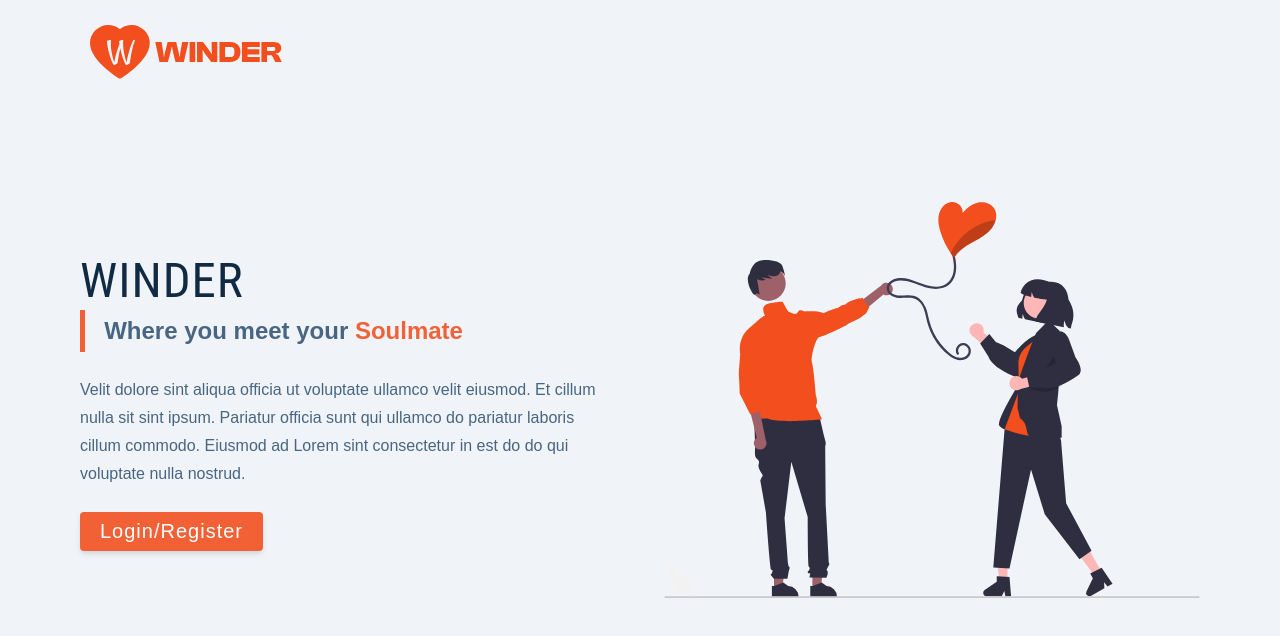
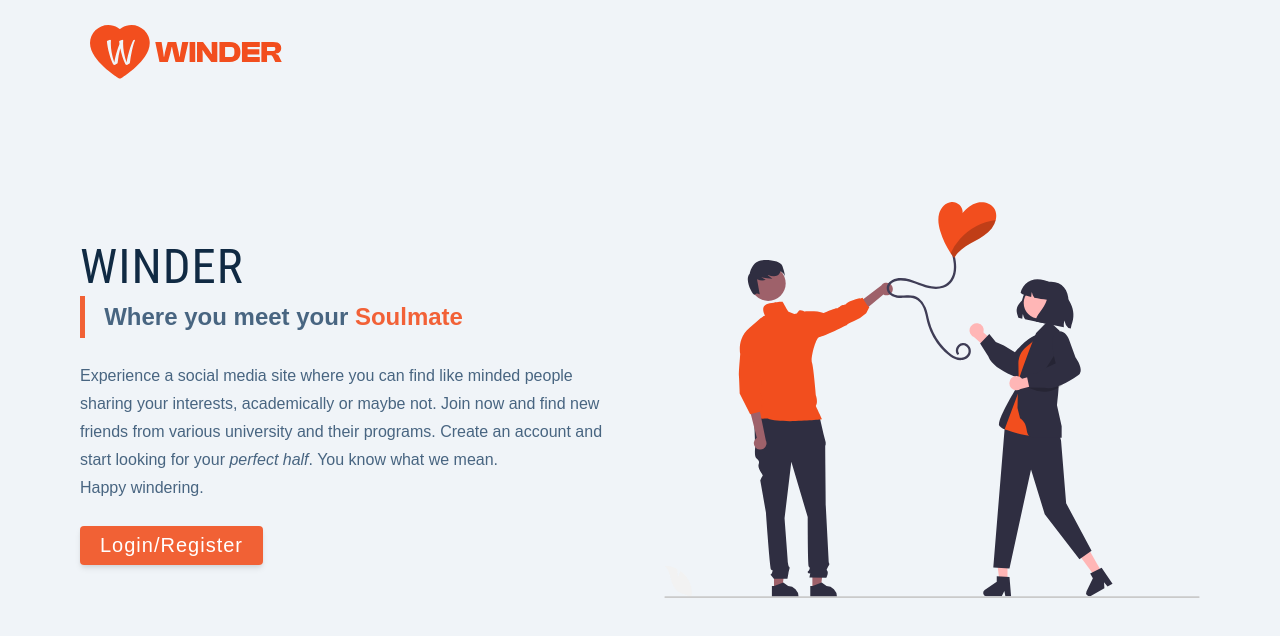
Before and after one commit to 0xs3gfau1t/winder, a React app in the folder client/: page / in a window 1280 px wide. Shown: the top 636 px of the page. Built offline with nearby package versions, Linux system fonts and the light colour scheme.

Commit message:
Esso workflow bujne prayas mai lord

```diff
--- a/client/src/pages/Landing.js
+++ b/client/src/pages/Landing.js
@@ -17,11 +17,11 @@ const Landing = () => {
 						Where you meet your <span>Soulmate</span>
 					</p>
 					<p>
-						Velit dolore sint aliqua officia ut voluptate ullamco
-						velit eiusmod. Et cillum nulla sit sint ipsum. Pariatur
-						officia sunt qui ullamco do pariatur laboris cillum
-						commodo. Eiusmod ad Lorem sint consectetur in est do do
-						qui voluptate nulla nostrud.
+						Experience a social media site where you can find like minded people
+						sharing your interests, academically or maybe not. Join now and find new
+						friends from various university and their programs. Create an account
+						and start looking for your <i>perfect half</i>. You know what we mean.<br></br>
+						Happy windering.
 					</p>
 					<Link to="/login" className="btn btn-hero">
 						Login/Register
--- a/client/src/pages/Login.js
+++ b/client/src/pages/Login.js
@@ -164,7 +164,7 @@ function Login() {
 					<FormText
 						type="password"
 						name="password2"
-						labelText="Confirmn password"
+						labelText="Confirm password"
 						value={values.password2}
 						handleChange={handleChange}
 					/>
```
